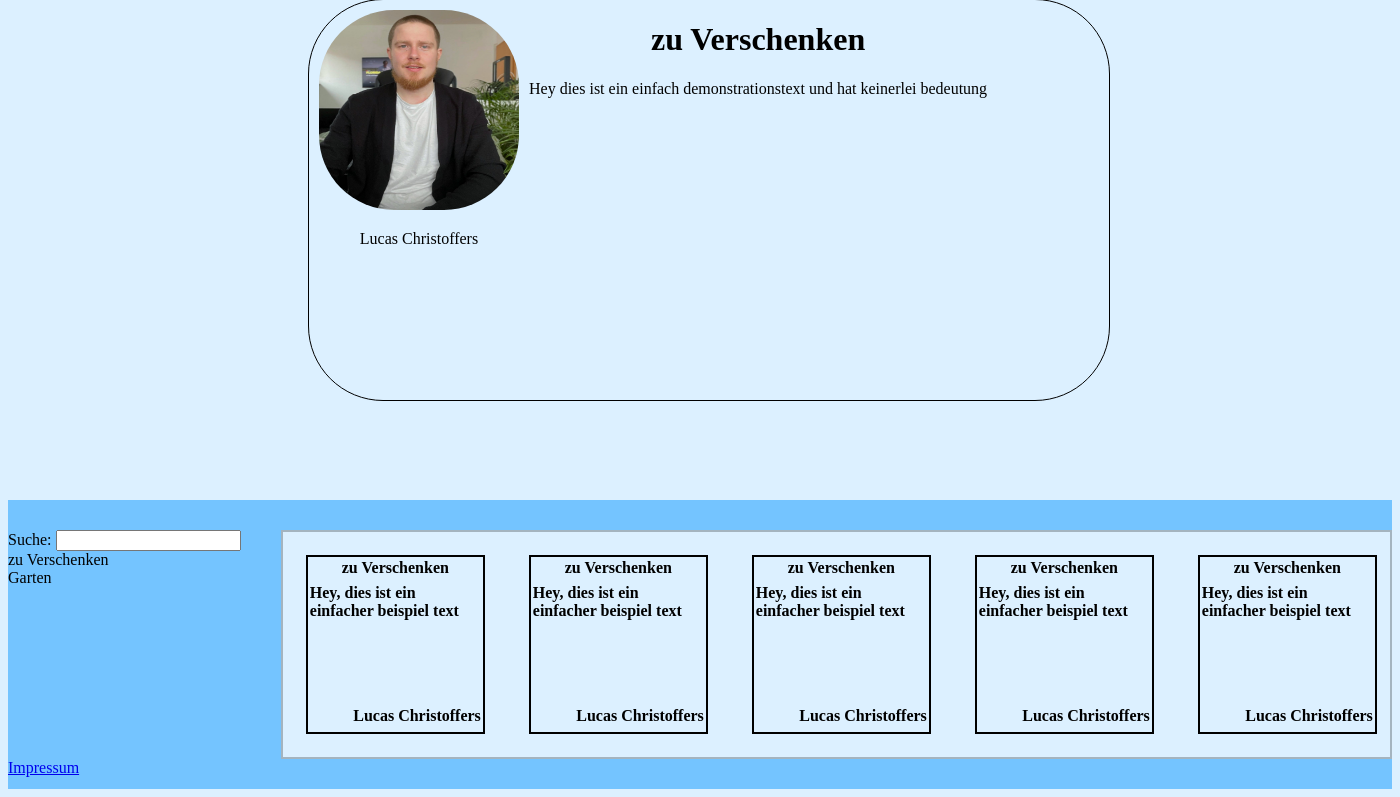
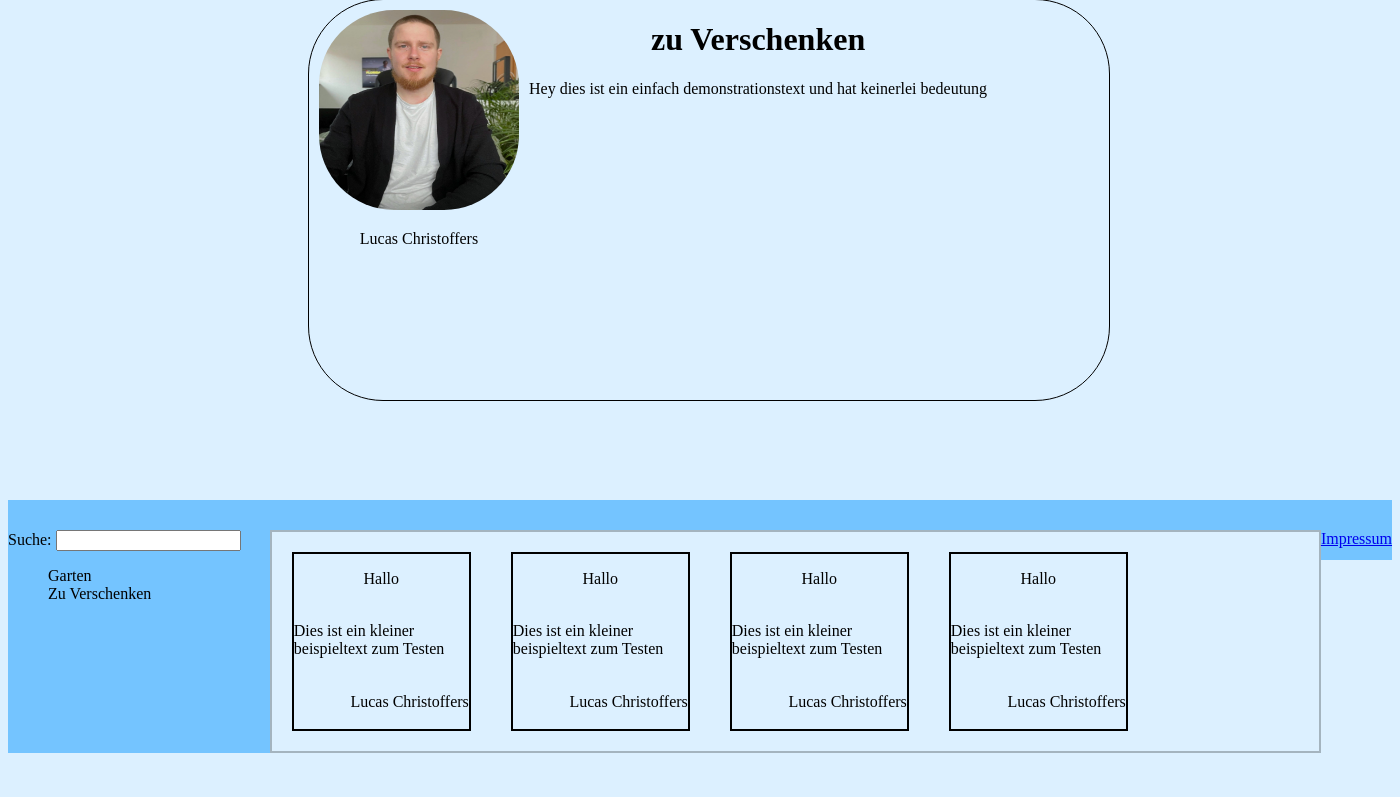
Before and after one commit to Niviera/Website, a PHP site: page / in a window 1400 px wide. Shown: the part 221-1018 px from the top of the page. After the commit the page ends 974 px from the top, so only its background shows below. Run offline with PHP 8.4, Linux system fonts and the light colour scheme; lists and menus that the app fills with data are empty.

Commit message:
angefangen in css auszulagern

```diff
--- /dev/null
+++ b/CSS/startseite.css
@@ -0,0 +1,82 @@
+/* Design für die kleine Angebots übersicht */
+.Container_kleine_Angebote{
+    /* Größe */
+    width: 80%;
+    height: auto;
+    border: 2px solid #A4B4BF;
+    /* Ausgabe */
+    display: flex;
+}
+
+.Container_kleine_Angebote > div{
+    /* Größe und äußeres Design */
+    width: 175px;
+    height: 175px;
+    border: 2px solid black;
+    margin: 20px;
+    /* Design innen */
+    display: grid;
+    grid-template-rows: 25% 25% 25%px 25%;
+    grid-template-columns: 25% 25% 25%px 25%;
+
+}
+
+.Container_kleine_Angebote > div > .ueberschrift{
+    width: 100%;
+    text-align: center;
+
+    /*Position im grid*/
+    grid-column-start: 1;
+    grid-column-end: 5;
+    grid-row-start: 1;
+    grid-row-end: 1;
+}
+
+.Container_kleine_Angebote > div > .beschreibung{
+    width: 100%;
+    height:100%;
+    text-align: left;
+
+    /*Position im grid*/
+    grid-column-start: 1;
+    grid-column-end: 5;
+    grid-row-start: 2;
+    grid-row-end: 4;
+}
+
+.Container_kleine_Angebote > div > .autor{
+    width: 100%;
+    text-align: right;
+
+    /*Position im grid*/
+    grid-column-start: 1;
+    grid-column-end: 5;
+    grid-row-start: 4;
+    grid-row-end: 4;
+}
+
+/* Navigation Angebotsübersicht */
+
+
+.erweitertes_Such_Navi{
+    /* Größe */
+    width: 20%;
+    height: auto;
+
+    /* Design */
+    background-color: #74c4ff
+}
+
+.erweitertes_Such_Navi > ul{
+    list-style-type: none;
+    width: auto;
+}
+
+.erweitertes_Such_Navi > ul > li > a{
+    display: block;
+}
+
+.erweitertes_Such_Navi > ul> li> a:hover{
+    background-color: black;
+    color: white;
+}
--- a/index.php
+++ b/index.php
@@ -5,6 +5,8 @@
   <meta charset="UTF-8" />
   <meta http-equiv="X-UA-Compatible" content="IE=edge" />
   <meta name="viewport" content="width=device-width, initial-scale=1.0" />
+  <!-- Stylesheets -->
+  <link rel="stylesheet" type="text/css" href="CSS/startseite.css">
   <title>Document</title>
 </head>
 
@@ -12,7 +14,6 @@
   <!-- Header -->
   <?php
   include "Ressourcen/header.php";
-  phpversion();
   ?>
   <!-- nav -->
   <?php
@@ -47,82 +48,42 @@
   <!-- Box für Liste Angebote -->
   <div style="height: auto; display: flex">
     <!-- erweiterte Suche -->
-    <div style="width: 20%; height: auto;background-color: #74c4ff">
+    <div class="erweitertes_Such_Navi">
       <!-- Suche -->
+      <form>
         Suche: <input type="text">
-      <br>
-      zu Verschenken
-      <br>
-      Garten
-      <br>
+      </form>
+      <ul>
+        <li> <a>Garten</a> </li>
+        <li><a>Zu Verschenken</a> </li>
+      </ul>
 
     </div>
     <!-- Angebote -->
-    <div style="width: 80%; height: auto;border: 2px solid #A4B4BF;">
-      <table>
-        <tr>
+    <div class="Container_kleine_Angebote">
       <!-- Angebot 1 -->
-          <th>
-            <div style="width: 175px; height: 175px; margin: 20px; border: 2px solid black">
-              <!-- Kategorie -->
-              <div style="width: 171px; height: 23px; text-align:center; margin: 2px"> zu Verschenken </div>
-              <!-- kurzbeschreibung -->
-              <div style="width: 171px; height: 121px; text-align:left; margin: 2px"> Hey, dies ist ein einfacher
-                beispiel text </div>
-              <!-- Ersteller -->
-              <div style="width: 171px; height: 23px; text-align:right; margin: 2px">Lucas Christoffers</div>
+      <div>
+        <p class="ueberschrift"> Hallo </p>
+        <p class="beschreibung"> Dies ist ein kleiner beispieltext zum Testen </p>
+        <p class="autor">Lucas Christoffers</p>
       </div>
-          </th>
       <!-- Angebot 2 -->
-          <th>
-            <div style="width: 175px; height: 175px; margin: 20px; border: 2px solid black">
-              <!-- Kategorie -->
-              <div style="width: 171px; height: 23px; text-align:center; margin: 2px"> zu Verschenken </div>
-              <!-- kurzbeschreibung -->
-              <div style="width: 171px; height: 121px; text-align:left; margin: 2px"> Hey, dies ist ein einfacher
-                beispiel text </div>
-              <!-- Ersteller -->
-              <div style="width: 171px; height: 23px; text-align:right; margin: 2px">Lucas Christoffers</div>
+      <div>
+        <p class="ueberschrift"> Hallo </p>
+        <p class="beschreibung"> Dies ist ein kleiner beispieltext zum Testen </p>
+        <p class="autor">Lucas Christoffers</p>
       </div>
-          </th>
       <!-- Angebot 3 -->
-          <th>
-            <div style="width: 175px; height: 175px; margin: 20px; border: 2px solid black">
-              <!-- Kategorie -->
-              <div style="width: 171px; height: 23px; text-align:center; margin: 2px"> zu Verschenken </div>
-              <!-- kurzbeschreibung -->
-              <div style="width: 171px; height: 121px; text-align:left; margin: 2px"> Hey, dies ist ein einfacher
-                beispiel text </div>
-              <!-- Ersteller -->
-              <div style="width: 171px; height: 23px; text-align:right; margin: 2px">Lucas Christoffers</div>
+      <div>
+        <p class="ueberschrift"> Hallo </p>
+        <p class="beschreibung"> Dies ist ein kleiner beispieltext zum Testen </p>
+        <p class="autor">Lucas Christoffers</p>
       </div>
-          </th>
       <!-- Angebot 4 -->
-          <th>
-            <div style="width: 175px; height: 175px; margin: 20px; border: 2px solid black">
-              <!-- Kategorie -->
-              <div style="width: 171px; height: 23px; text-align:center; margin: 2px"> zu Verschenken </div>
-              <!-- kurzbeschreibung -->
-              <div style="width: 171px; height: 121px; text-align:left; margin: 2px"> Hey, dies ist ein einfacher
-                beispiel text </div>
-              <!-- Ersteller -->
-              <div style="width: 171px; height: 23px; text-align:right; margin: 2px">Lucas Christoffers</div>
-            </div>
-          </th>
-          <!-- Angebot 5 -->
-          <th>
-            <div style="width: 175px; height: 175px; margin: 20px; border: 2px solid black">
-              <!-- Kategorie -->
-              <div style="width: 171px; height: 23px; text-align:center; margin: 2px"> zu Verschenken </div>
-              <!-- kurzbeschreibung -->
-              <div style="width: 171px; height: 121px; text-align:left; margin: 2px"> Hey, dies ist ein einfacher
-                beispiel text </div>
-              <!-- Ersteller -->
-              <div style="width: 171px; height: 23px; text-align:right; margin: 2px">Lucas Christoffers</div>
-            </div>
-          </th>
-        </tr>
-      </table>
+      <div>
+        <p class="ueberschrift"> Hallo </p>
+        <p class="beschreibung"> Dies ist ein kleiner beispieltext zum Testen </p>
+        <p class="autor">Lucas Christoffers</p>
       </div>
     </div>
     <!-- footer -->
```
Also changed, not shown: startseite.css (deleted). Lines whose indentation alone changed are shown as unchanged.
